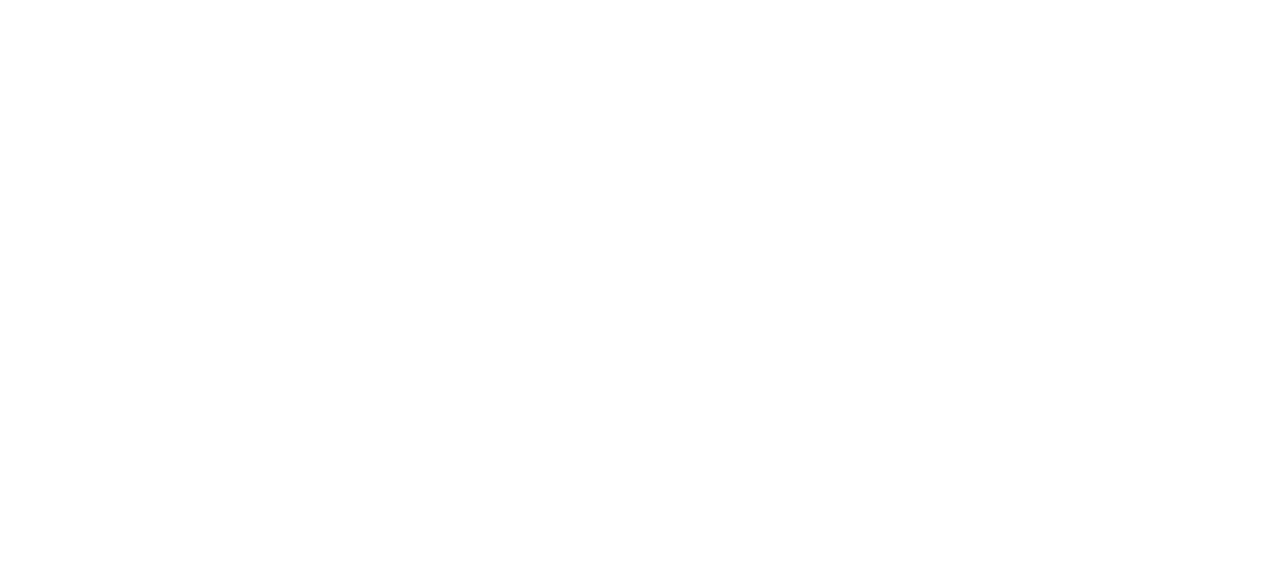
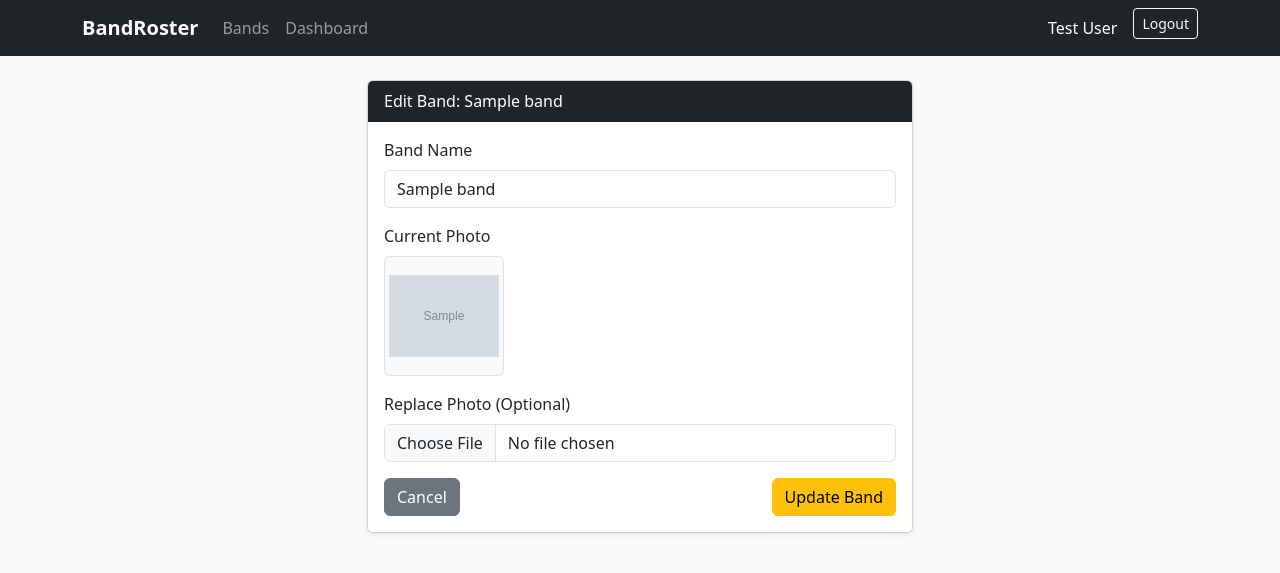
Before and after one commit to WiCardos/BandRoster, a Laravel app: page /bands/1/edit in a window 1280 px wide. Before the commit the part shown is empty. Shown: the top 573 px of the page. Run offline with Laravel 12, Linux system fonts and the light colour scheme; a user stored in the database is signed in; data comes from the database, SQL or seed files in the repository; tables that the repository leaves empty hold one stand-in row (values such as "Sample post"); grey boxes marked "Sample" are stand-in pictures; parts of the project's set-up code (start-up, migrations or seed data) failed here and were passed over.

Commit message:
feat: implement band edit, update, and safe delete. improve: band image on band index and band edit blades.

```diff
--- a/app/Http/Controllers/BandController.php
+++ b/app/Http/Controllers/BandController.php
@@ -62,24 +62,57 @@ class BandController extends Controller
     /**
      * Show the form for editing the specified resource.
      */
-    public function edit(string $id)
+    public function edit(Band $band)
     {
-        //
+        return view('bands.edit', compact('band'));
     }
 
     /**
      * Update the specified resource in storage.
      */
-    public function update(Request $request, string $id)
+    public function update(Request $request, Band $band)
     {
-        //
+        $request->validate([
+            'name' => 'required|string|max:255',
+            'photo' => 'nullable|image|mimes:jpeg,png,jpg,webp|max:2048',
+        ]);
+
+        $photoPath = $band->photo;
+
+        if ($request->hasFile('photo')) {
+            // Se já existir uma foto, apaga-a
+            if ($band->photo) {
+                Storage::delete($band->photo);
+            }
+            $photoPath = Storage::putFile('bands', $request->file('photo'));
+        }
+
+        $band->update([
+            'name' => $request->name,
+            'photo' => $photoPath,
+        ]);
+
+        return redirect()->route('bands.index')->with('message', 'Band updated successfully!');
     }
 
     /**
      * Remove the specified resource from storage.
      */
-    public function destroy(string $id)
+    public function destroy(Band $band)
     {
-        //
+        // Como não pus on-delete-cascade
+        // Valida se existem albuns associados à banda
+        if ($band->albums()->count() > 0) {
+            return redirect()->route('bands.index')
+                ->with('error', 'Cannot delete this band because it still has albums. Delete its albums first.');
+        }
+
+        if ($band->photo) {
+            Storage::delete($band->photo);
+        }
+
+        $band->delete();
+
+        return redirect()->route('bands.index')->with('message', 'Band deleted successfully!');
     }
 }
--- /dev/null
+++ b/public/css/style.css
@@ -0,0 +1,11 @@
+.media-thumb {
+    width: 60px;
+    height: 60px;
+    object-fit: contain;
+}
+
+.media-thumb-lg {
+    width: 120px;
+    height: 120px;
+    object-fit: contain;
+}
--- /dev/null
+++ b/resources/views/bands/edit.blade.php
@@ -0,0 +1,51 @@
+@extends('layouts.master')
+
+@section('title', 'Edit Band - BandRoster')
+
+@section('content')
+<div class="row justify-content-center">
+    <div class="col-md-6">
+        <div class="card shadow-sm">
+            <div class="card-header bg-dark text-white">Edit Band: {{ $band->name }}</div>
+            <div class="card-body">
+                @if ($errors->any())
+                    <div class="alert alert-danger">
+                        <ul class="mb-0">
+                            @foreach ($errors->all() as $error)
+                                <li>{{ $error }}</li>
+                            @endforeach
+                        </ul>
+                    </div>
+                @endif
+
+                <form action="{{ route('bands.update', $band->id) }}" method="POST" enctype="multipart/form-data">
+                    @csrf
+                    @method('PUT')
+
+                    <div class="mb-3">
+                        <label for="name" class="form-label">Band Name</label>
+                        <input type="text" name="name" id="name" class="form-control" value="{{ old('name', $band->name) }}" required>
+                    </div>
+
+                    @if($band->photo)
+                        <div class="mb-3">
+                            <label class="form-label d-block">Current Photo</label>
+                            <img src="{{ asset('storage/' . $band->photo) }}" alt="{{ $band->name }}" class="rounded bg-light p-1 border media-thumb-lg">
+                        </div>
+                    @endif
+
+                    <div class="mb-3">
+                        <label for="photo" class="form-label">Replace Photo (Optional)</label>
+                        <input type="file" name="photo" id="photo" class="form-control" accept="image/*">
+                    </div>
+
+                    <div class="d-flex justify-content-between">
+                        <a href="{{ route('bands.index') }}" class="btn btn-secondary">Cancel</a>
+                        <button type="submit" class="btn btn-warning">Update Band</button>
+                    </div>
+                </form>
+            </div>
+        </div>
+    </div>
+</div>
+@endsection
--- a/resources/views/bands/index.blade.php
+++ b/resources/views/bands/index.blade.php
@@ -26,7 +26,7 @@
                     <tr>
                         <td style="width: 90px;">
                             @if($band->photo)
-                                <img src="{{ asset('storage/' . $band->photo) }}" alt="{{ $band->name }}" class="rounded" style="width: 60px; height: 60px; object-fit: cover;">
+                                <img src="{{ asset('storage/' . $band->photo) }}" alt="{{ $band->name }}" class="rounded bg-light p-1 border media-thumb">
                             @else
                                 <span class="badge bg-secondary">No Photo</span>
                             @endif
--- a/resources/views/layouts/master.blade.php
+++ b/resources/views/layouts/master.blade.php
@@ -6,6 +6,7 @@
     <meta name="viewport" content="width=device-width, initial-scale=1.0">
     <title>@yield('title', 'BandRoster')</title>
     <link href="https://cdn.jsdelivr.net/npm/bootstrap@5.3.3/dist/css/bootstrap.min.css" rel="stylesheet">
+    <link href="{{ asset('css/style.css') }}" rel="stylesheet">
 </head>
 
 <body class="bg-light">
```
